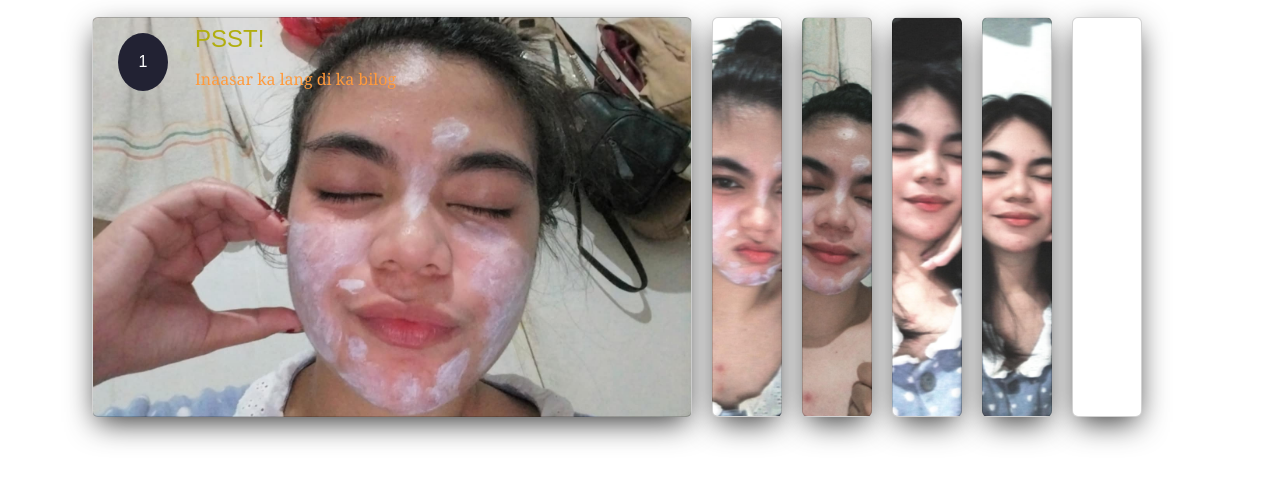
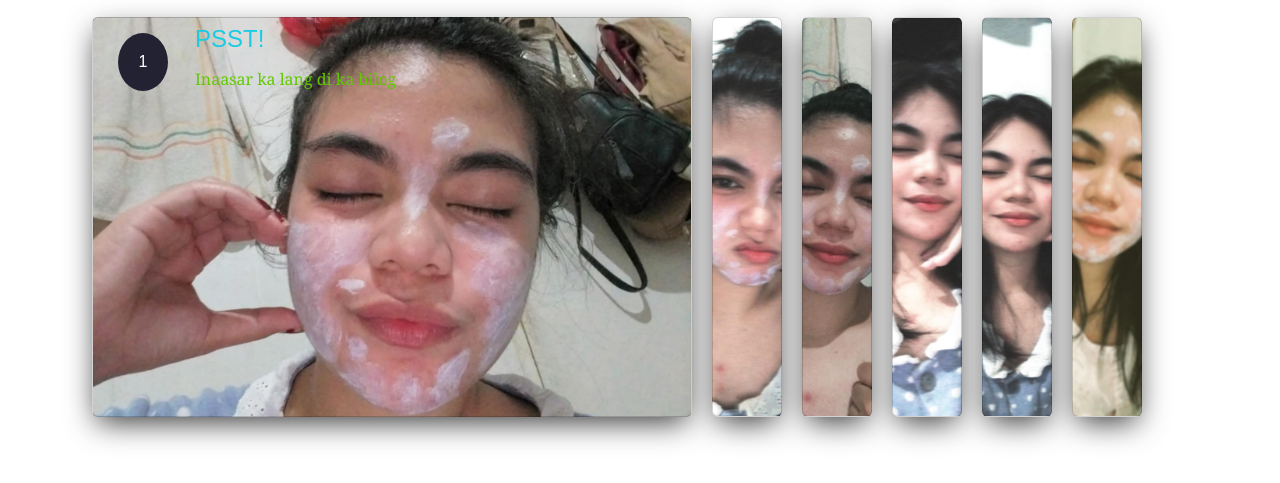
Before and after one commit to Kevzjay/Ranzot, a plain HTML site: page cards.html in a window 1280 px wide. Shown: the part 217-700 px from the top of the page. Drawn offline with nearby package versions, Linux system fonts and the light colour scheme.

Commit message:
Update card.css

```diff
--- a/card.css
+++ b/card.css
@@ -26,7 +26,7 @@ body {
 
 .card {
     width: 70px;
-    height: 120hv; /* Fixed height */
+    height: 10hv; /* Fixed height */
     border-radius: .75rem;
     background-size: cover; /* Ensures the image fills the card without stretching */
     background-position: center; /* Centers the image */
@@ -48,6 +48,8 @@ body {
     color: white;
     display: flex;
     flex-wrap: nowrap;
+    border-radius: 50%;
+
 }
 
 .card>.row>.icon {
@@ -75,14 +77,14 @@ body {
 }
 
 .description p {
-    color: #ff9a3c;
+    color: #62c902;
     padding-top: 5px;
     font-family: Cambria, Cochin, Georgia, Times, 'Times New Roman', serif;
 }
 
 .description h4 {
     text-transform: uppercase;
-    color: rgb(177, 174, 14);
+    color: #17cce4;
 }
 
 input {
@@ -91,6 +93,7 @@ input {
 
 input:checked+label {
     width: 600px;
+
 }
 
 input:checked+label .description {
@@ -118,6 +121,10 @@ input:checked+label .description {
     background-image: url('images/5.jpeg');
 }
 
+.card[for="c6"] {
+    background-image: url('images/6.jpeg');
+}
+
 h1{
     font-family: 'Lucida Sans', 'Lucida Sans Regular', 'Lucida Grande', 'Lucida Sans Unicode', Geneva, Verdana, sans-serif;
 }
```
